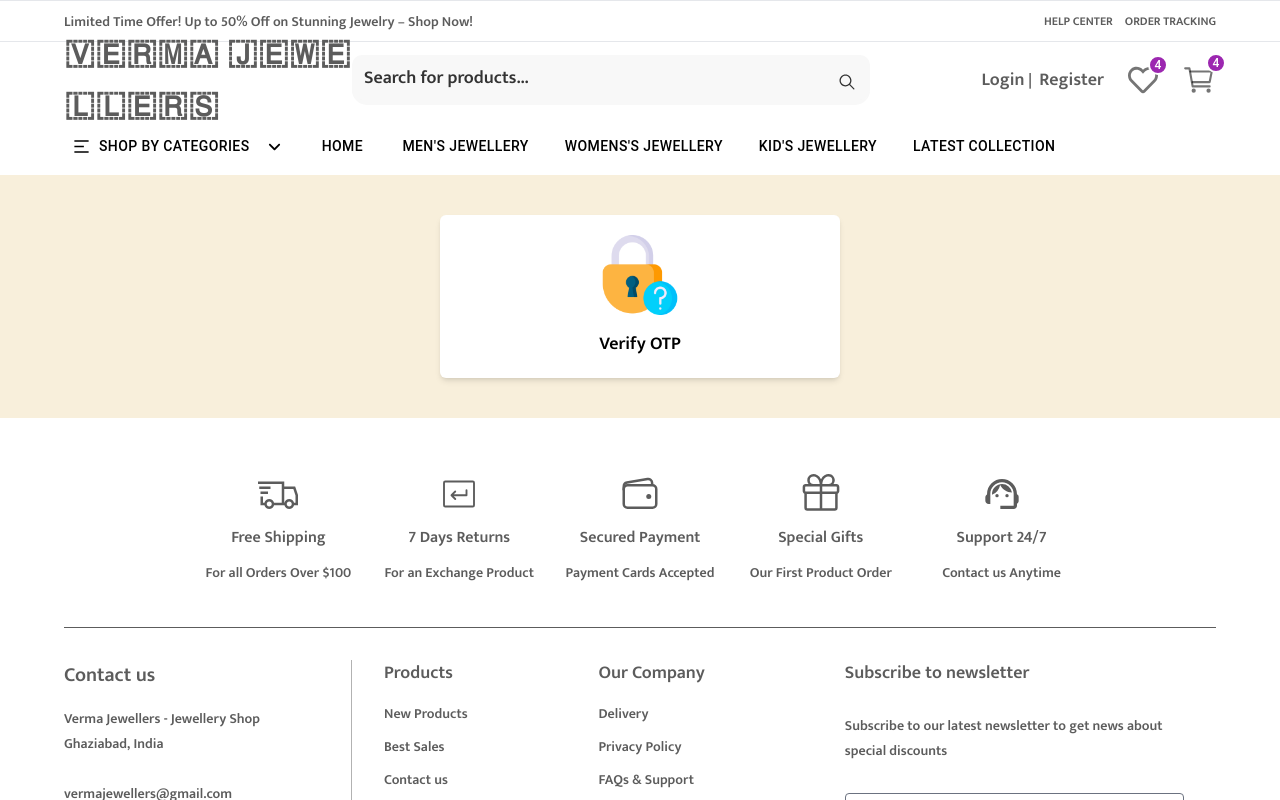
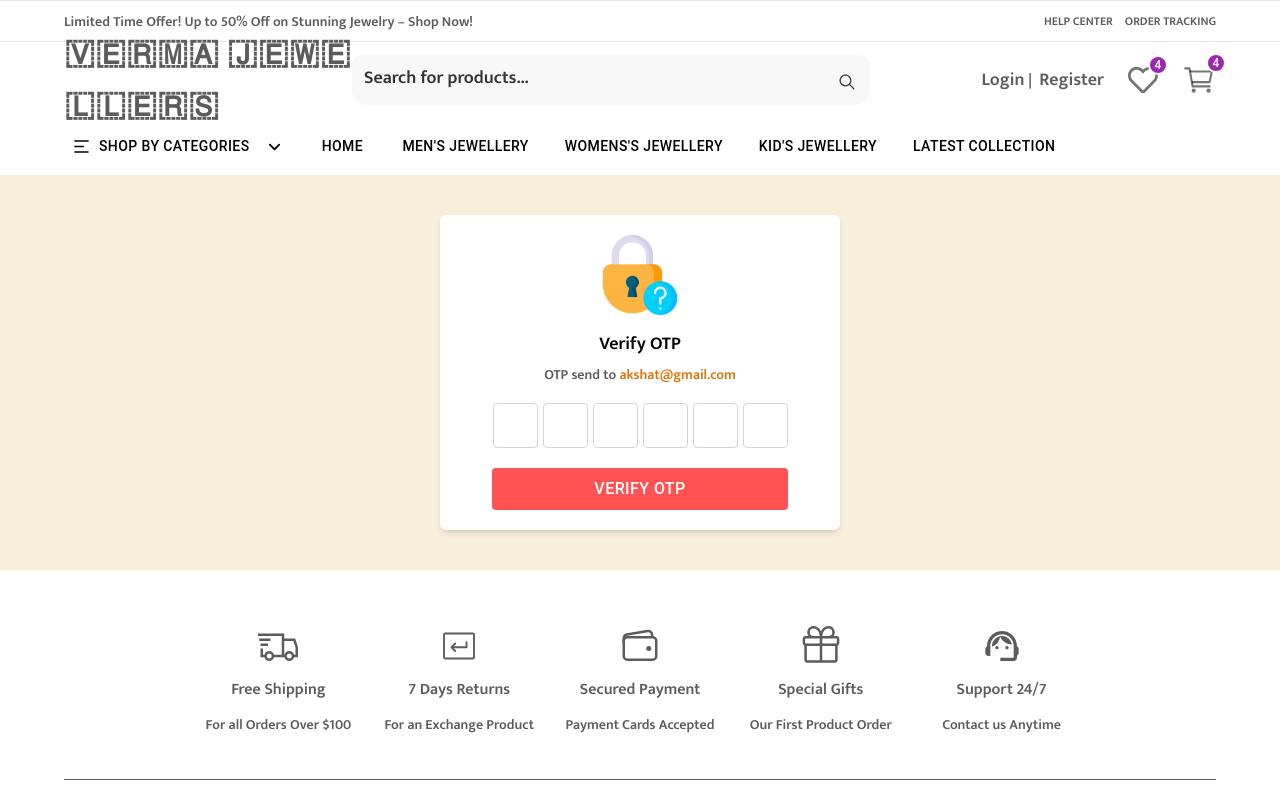
Before and after one commit to akshatverma1234/JewelleryWb, a Next.js app: page /verify in a window 1280 px wide. Shown: the top 800 px of the page. Built offline with nearby package versions, Linux system fonts and the light colour scheme; a web font is replaced by a local one.

Commit message:
Make the Otp Verifier

```diff
--- a/app/verify/page.jsx
+++ b/app/verify/page.jsx
@@ -1,6 +1,17 @@
-import React from "react";
+"use client";
+import OtpBox from "@/components/OtpBox/index";
+import Button from "@mui/material/Button";
+import React, { useState } from "react";
 
 const Verify = () => {
+  const [otp, setOtp] = useState("");
+  const handleOtpChange = (value) => {
+    setOtp(value);
+  };
+  const verifyOTP = (e) => {
+    e.preventDefault();
+    alert(otp);
+  };
   return (
     <section className="section !py-10">
       <div className="container">
@@ -8,9 +19,22 @@ const Verify = () => {
           <div className="text-center flex items-center justify-center">
             <img src="/verify.png" width="80" />
           </div>
-          <h3 className="text-center text-[18px] text-black !mt-4">
+          <h3 className="text-center text-[18px]  text-black !mt-4 !mb-1">
             Verify OTP
           </h3>
+          <p className="!mt-0 !mb-4 text-center">
+            OTP send to{" "}
+            <span className="text-amber-600 font-bold ">akshat@gmail.com</span>
+          </p>
+          <form onSubmit={verifyOTP}>
+            {" "}
+            <OtpBox length={6} onChange={handleOtpChange} />
+            <div className="flex items-center justify-around !mt-5 !px-3  ">
+              <Button type="submit" className="w-full btn-org btn-lg">
+                Verify OTP
+              </Button>
+            </div>
+          </form>
         </div>
       </div>
     </section>
```
